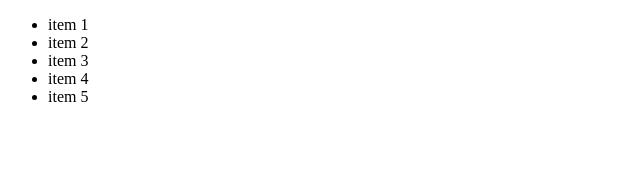
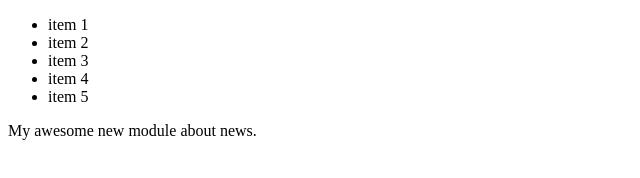
Before and after one commit to connienjoy/newGitTest, a plain HTML site: page index.html in a window 1280 px wide. Shown: the whole page, without its empty margins (0-640 px from the left). Drawn offline with Linux system fonts and the light colour scheme.

Commit message:
added new module

```diff
--- a/index.html
+++ b/index.html
@@ -33,6 +33,13 @@
             <li>item 5</li>
         </ul>
     </module-one>
+
+    <module-two>
+        <div>
+            My awesome new module about news.
+        </div>
+    </module-two>
+
 </body>
 
 </html>
```
